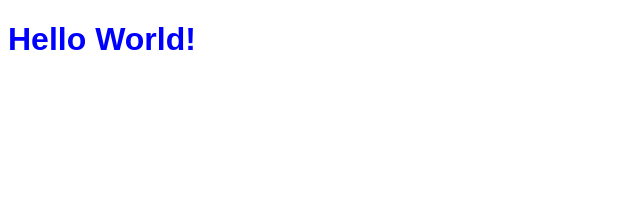
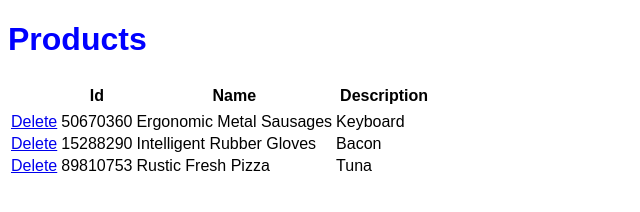
Before and after one commit to j-falcon122/web-starter-kit, a website built with webpack: page src/index.html in a window 1280 px wide. Shown: the whole page, without its empty margins (0-640 px from the left). Built offline with nearby package versions, Linux system fonts and the light colour scheme; data requests are answered from the project's data file.

Commit message:
added mock api, mock data generator and json server to serve api

```diff
--- /dev/null
+++ b/src/api/base_url.js
@@ -0,0 +1,4 @@
+export default function getBaseUrl() {
+  const dev = window.location.hostname === 'localhost';
+  return dev ? 'http://localhost:3001/' : '/';
+}
--- /dev/null
+++ b/src/api/db.json
@@ -0,0 +1,19 @@
+{
+  "products": [
+    {
+      "id": 50670360,
+      "name": "Ergonomic Metal Sausages",
+      "desc": "Keyboard"
+    },
+    {
+      "id": 15288290,
+      "name": "Intelligent Rubber Gloves",
+      "desc": "Bacon"
+    },
+    {
+      "id": 89810753,
+      "name": "Rustic Fresh Pizza",
+      "desc": "Tuna"
+    }
+  ]
+}
--- /dev/null
+++ b/src/api/products.js
@@ -0,0 +1,32 @@
+import 'whatwg-fetch';
+import getBaseUrl from './base_url';
+
+const baseUrl = getBaseUrl();
+
+export function getProducts() {
+  return get('products');
+}
+
+export function deleteProduct(id) {
+  return del(`products/${id}`);
+}
+
+function get(url) {
+  return fetch(baseUrl + url).then(onSuccess, onError);
+}
+
+function del(url) {
+  const request = new Request(baseUrl + url, {
+    method: 'DELETE'
+  });
+
+  return fetch(request).then(onSuccess, onError);
+}
+
+function onSuccess(response) {
+  return response.json();
+}
+
+function onError(error) {
+  console.log(error); // eslint-disable-line no-console
+}
--- a/src/index.css
+++ b/src/index.css
@@ -4,3 +4,6 @@ body {
 h1 {
   color: blue;
 }
+table th {
+  padding: 5px
+}
--- a/src/index.html
+++ b/src/index.html
@@ -3,9 +3,21 @@
 <head>
   <title>Traincube Starter Kit</title>
   <meta charset="UTF-8">
+  <script src="https://cdn.polyfill.io/v2/polyfill.min.js?features=fetch"></script>
 </head>
 <body>
-  <h1>Hello World!</h1>
+  <h1>Products</h1>
+  <table>
+    <thead>
+      <th>&nbsp;</th>
+      <th>Id</th>
+      <th>Name</th>
+      <th>Description</th>
+    </thead>
+    <tbody id="products">
+
+    </tbody>
+  </table>
   <script src="bundle.js" type="text/javascript" charset="utf-8" async defer></script>
 </body>
 </html>
--- a/src/index.js
+++ b/src/index.js
@@ -1,5 +1,31 @@
 import './index.css';
+import {getProducts, deleteProduct} from './api/products';
 
-// const msg = "Traincube";
-// debugger;
-// console.log(`${msg} - Web Challenge Spring 2017`);
+getProducts().then(result => {
+
+  let prods = "";
+
+  result.forEach(prod => {
+    prods += `<tr>
+    <td><a href="#" data-id="${prod.id}" class="deleteProduct">Delete</a></td>
+    <td>${prod.id}</td>
+    <td>${prod.name}</td>
+    <td>${prod.desc}</td>
+    </tr>
+    `
+  });
+
+  global.document.getElementById('products').innerHTML = prods;
+
+  const deleteLinks = global.document.getElementsByClassName('deleteProduct');
+
+  Array.from(deleteLinks, link => {
+    link.onclick = function(event) {
+      const element = event.target;
+      event.preventDefault();
+      deleteProduct(element.attributes["data-id"].value);
+      const row = element.parentNode.parentNode;
+      row.parentNode.removeChild(row);
+    };
+  });
+});
```
Also changed, not shown: package.json (+5 -2 lines), scripts/generate_mock_data.js (added, +23 -0 lines), scripts/mock_products_schema.js (added, +30 -0 lines), scripts/server.js (+9 -0 lines), src/index.test.js (+2 -2 lines).
